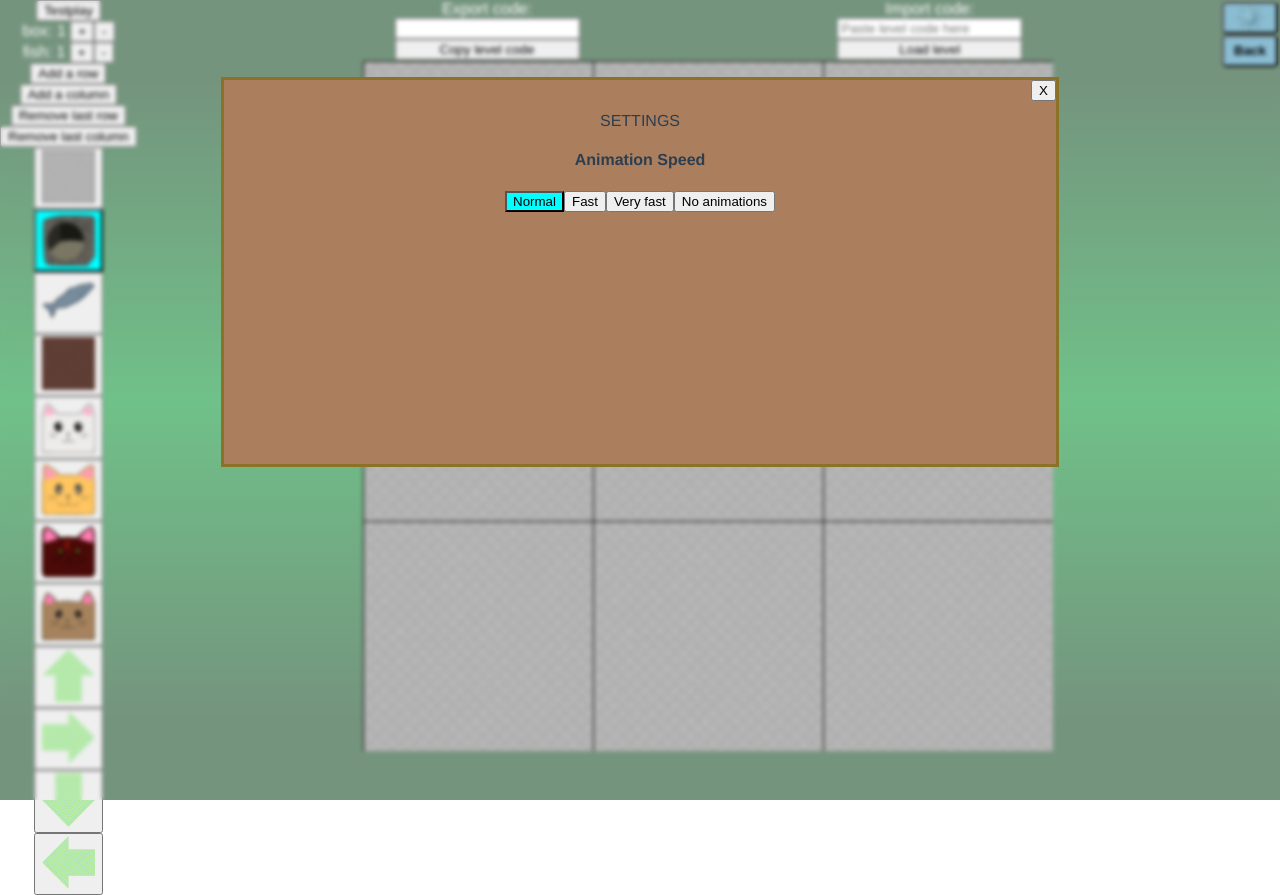
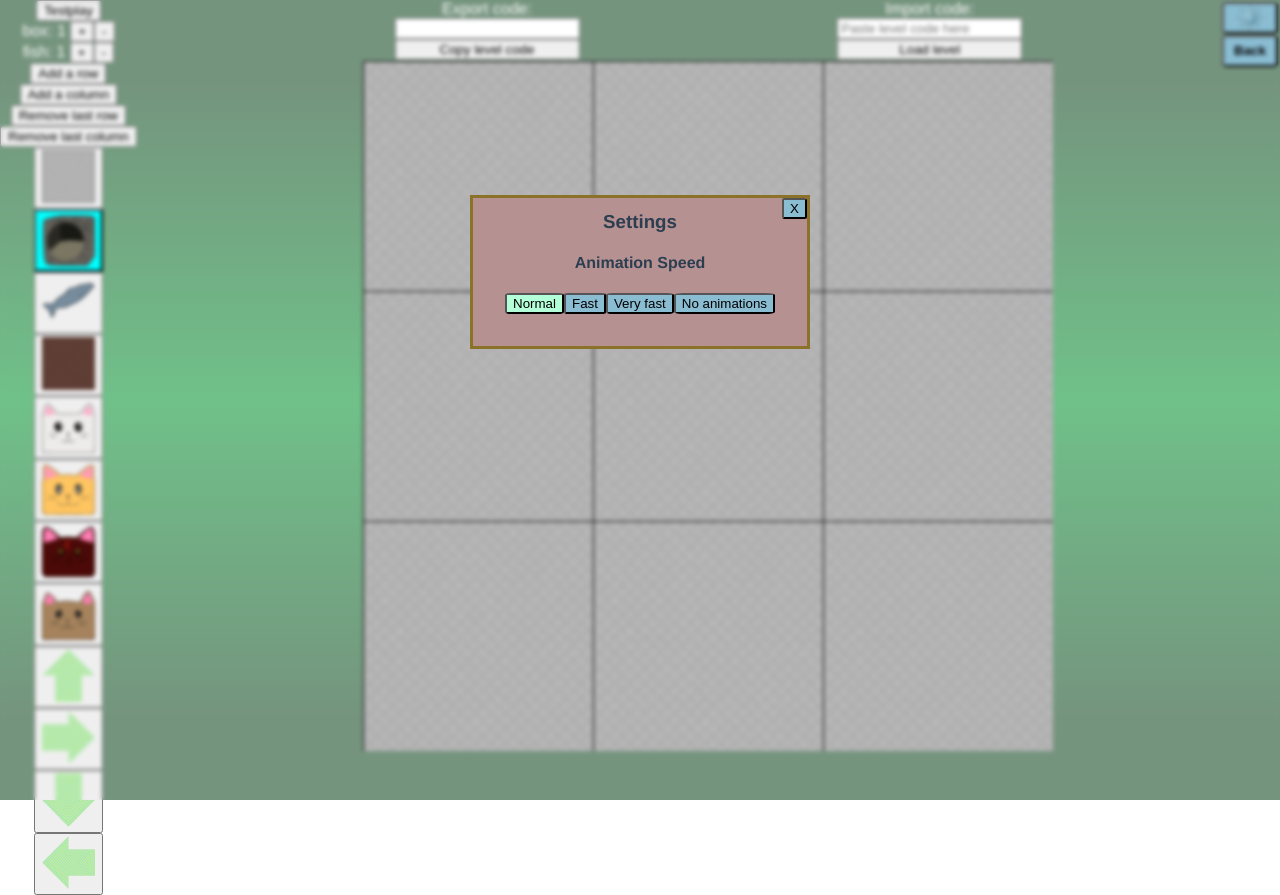
Before and after one commit to enwrath/catpuzzle, a Vue app: page /#/leveledit in a window 1280 px wide. Both pictures are taken after a click on the button "⚙️". Built offline with nearby package versions, Linux system fonts and the light colour scheme.

Commit message:
Use same buttons in settings as elsewhere

```diff
--- a/src/components/Settings.vue
+++ b/src/components/Settings.vue
@@ -2,13 +2,12 @@
   <div class="container">
     <div class="subcontainer">
       <button class="topright" @click="$emit('closesettings')">X</button>
-      SETTINGS<br />
+      <h3>Settings</h3>
       <h4>Animation Speed</h4>
       <button @click="changeSpeed(1000)" :class="{selectedBtn : animationDuration===1000}">Normal</button>
       <button @click="changeSpeed(500)" :class="{selectedBtn : animationDuration===500}">Fast</button>
       <button @click="changeSpeed(200)" :class="{selectedBtn : animationDuration===200}">Very fast</button>
       <button @click="changeSpeed(0)" :class="{selectedBtn : animationDuration===0}">No animations</button>
-
     </div>
   </div>
 </template>
@@ -55,9 +54,7 @@ export default {
   position: relative;
   margin-top: -20%;
   padding: 2em;
-  background: #ab7e5d;
-  width: 60%;
-  height: 40%;
+  background: #b59191;
   border-style: solid;
   border-color: #8c7228
 }
@@ -67,6 +64,19 @@ export default {
   right: 0;
 }
 .selectedBtn {
-  background: cyan;
+  background-color: #b3ffd7;
+}
+.selectedBtn:hover {
+  background-color: #b3ffd7;
+}
+button {
+  border-radius: 10%;
+  background-color: #8abcd2;
+}
+button:hover {
+  background-color: #9fe2ff;
+}
+h3 {
+  margin-top: -1em;
 }
 </style>
```
